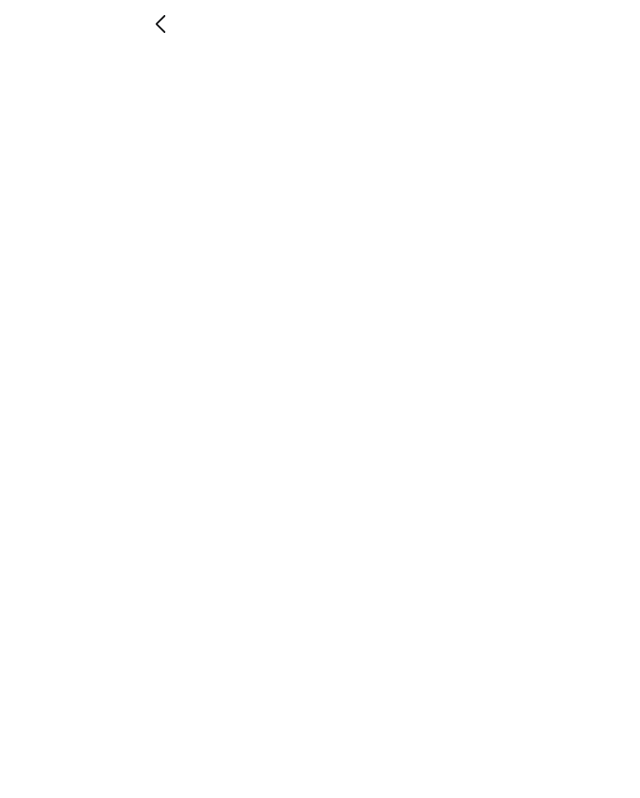
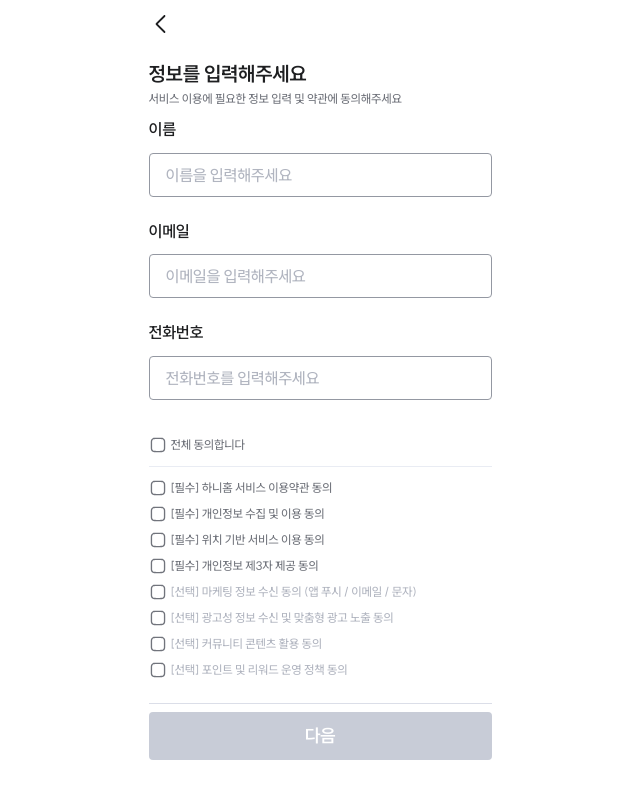
Before and after one commit to Hani-home/HaniHome_FE, a Next.js app: page /signup/info in a window 1280 px wide. Shown: the whole page, without its empty margins (320-960 px from the left). Built offline with nearby package versions, Linux system fonts and the light colour scheme.

Commit message:
feat: 회원가입 정보 입력 UI 및 로직 구현

```diff
--- a/src/app/signup/info/page.tsx
+++ b/src/app/signup/info/page.tsx
@@ -1,4 +1,95 @@
+"use client";
+
+import { useRouter } from "next/navigation";
+
+import { useState } from "react";
+
+import { validateForm } from "@/utils/validationForm";
+
+import AgreementList from "@/components/signup/AgreementList";
+import InputField from "@/components/signup/InputField";
+
+import { AgreementTerm } from "@/constants/AgreementTerm";
+
 const SignupInfoPage = () => {
-  return <></>;
+  const router = useRouter();
+  const [form, setForm] = useState({ name: "", email: "", phone: "" });
+  const [errors, setErrors] = useState({ name: "", email: "", phone: "" });
+  const [agreed, setAgreed] = useState<number[]>([]); // 약관 체크 상태
+
+  const requiredTermIds = AgreementTerm.filter(term =>
+    term.label.includes("[필수]"),
+  ).map(term => term.id);
+
+  const allRequiredChecked = requiredTermIds.every(id => agreed.includes(id));
+
+  const handleChange =
+    (key: keyof typeof form) => (e: React.ChangeEvent<HTMLInputElement>) => {
+      setForm(prev => ({ ...prev, [key]: e.target.value }));
+      if (errors[key]) {
+        setErrors(prev => ({ ...prev, [key]: "" }));
+      }
+    };
+
+  const handleSubmit = () => {
+    const newErrors = validateForm(form);
+    setErrors(newErrors);
+
+    const isFormValid = !Object.values(newErrors).some(Boolean);
+    if (isFormValid && allRequiredChecked) {
+      console.log("제출 성공", { ...form, agreed });
+      router.push("/signup/profile");
+    }
+  };
+
+  const isFormReady =
+    form.name.trim() !== "" &&
+    form.email.trim() !== "" &&
+    form.phone.trim() !== "" &&
+    allRequiredChecked;
+
+  return (
+    <div className="flex flex-col py-3">
+      <div className="flex flex-col gap-1">
+        <h1 className="text-heading2 text-gray-900">정보를 입력해주세요</h1>
+        <span className="text-cap1-med text-gray-700">
+          서비스 이용에 필요한 정보 입력 및 약관에 동의해주세요
+        </span>
+      </div>
+      <InputField
+        label="이름"
+        placeholder="이름을 입력해주세요"
+        value={form.name}
+        onChange={handleChange("name")}
+        error={errors.name}
+      />
+      <InputField
+        label="이메일"
+        placeholder="이메일을 입력해주세요"
+        value={form.email}
+        onChange={handleChange("email")}
+        error={errors.email}
+      />
+      <InputField
+        label="전화번호"
+        placeholder="전화번호를 입력해주세요"
+        value={form.phone}
+        onChange={handleChange("phone")}
+        error={errors.phone}
+      />
+      <AgreementList onChange={setAgreed} />
+
+      <div className="h-[1px] w-full bg-gray-300" />
+      <button
+        onClick={handleSubmit}
+        disabled={!isFormReady}
+        className={`text-heading3 my-2 w-full cursor-pointer rounded py-3 text-white ${
+          isFormReady ? "bg-violet" : "cursor-not-allowed bg-gray-400"
+        }`}
+      >
+        다음
+      </button>
+    </div>
+  );
 };
 export default SignupInfoPage;
--- /dev/null
+++ b/src/components/signup/AgreementItem.tsx
@@ -0,0 +1,29 @@
+"use client";
+
+import CheckIcon from "./CheckIcon";
+
+interface AgreementItemProps {
+  id: number;
+  label: string;
+  checked: boolean;
+  onClick: () => void;
+}
+
+const AgreementItem = ({ id, label, checked, onClick }: AgreementItemProps) => {
+  return (
+    <button
+      key={id}
+      onClick={onClick}
+      className="text-cap1-med flex cursor-pointer items-center gap-1 text-left"
+    >
+      <CheckIcon checked={checked} />
+      <span
+        className={label.includes("[필수]") ? "text-gray-700" : "text-gray-500"}
+      >
+        {label}
+      </span>
+    </button>
+  );
+};
+
+export default AgreementItem;
--- /dev/null
+++ b/src/components/signup/AgreementList.tsx
@@ -0,0 +1,68 @@
+"use client";
+
+import { useState } from "react";
+
+import { AgreementTerm } from "@/constants/AgreementTerm";
+
+import AgreementItem from "./AgreementItem";
+import CheckIcon from "./CheckIcon";
+
+interface AgreementListProps {
+  onChange: (checked: number[]) => void;
+}
+
+const AgreementList = ({ onChange }: AgreementListProps) => {
+  const [checkedItems, setCheckedItems] = useState<number[]>([]);
+
+  const update = (items: number[]) => {
+    setCheckedItems(items);
+    onChange(items);
+  };
+
+  const isChecked = (id: number) => checkedItems.includes(id);
+  const toggleCheck = (id: number) => {
+    update(
+      isChecked(id)
+        ? checkedItems.filter(i => i !== id)
+        : [...checkedItems, id],
+    );
+  };
+
+  const toggleAll = () => {
+    update(
+      checkedItems.length === AgreementTerm.length
+        ? []
+        : AgreementTerm.map(term => term.id),
+    );
+  };
+
+  return (
+    <div className="flex flex-col py-6">
+      {/* 전체 동의 */}
+      <button
+        onClick={toggleAll}
+        className="text-cap1-med flex cursor-pointer items-center gap-1 text-gray-700"
+      >
+        <CheckIcon checked={checkedItems.length === AgreementTerm.length} />
+        전체 동의합니다
+      </button>
+
+      <hr className="my-3 border-t border-gray-200" />
+
+      {/* 개별 항목 */}
+      <div className="flex flex-col gap-2">
+        {AgreementTerm.map(term => (
+          <AgreementItem
+            key={term.id}
+            id={term.id}
+            label={term.label}
+            checked={isChecked(term.id)}
+            onClick={() => toggleCheck(term.id)}
+          />
+        ))}
+      </div>
+    </div>
+  );
+};
+
+export default AgreementList;
--- /dev/null
+++ b/src/components/signup/CheckIcon.tsx
@@ -0,0 +1,27 @@
+"use client";
+
+import EmptyCheck from "@/public/svgs/signup/empty-check.svg";
+import FilledCheck from "@/public/svgs/signup/filled-check.svg";
+
+interface CheckIconProps {
+  checked: boolean;
+}
+
+const CheckIcon = ({ checked }: CheckIconProps) => {
+  return (
+    <div className="relative h-[18px] w-[18px]">
+      <EmptyCheck
+        className={`absolute inset-0 transition-opacity duration-150 ${
+          checked ? "opacity-0" : "opacity-100"
+        }`}
+      />
+      <FilledCheck
+        className={`absolute inset-0 transition-opacity duration-150 ${
+          checked ? "opacity-100" : "opacity-0"
+        }`}
+      />
+    </div>
+  );
+};
+
+export default CheckIcon;
--- /dev/null
+++ b/src/components/signup/InputField.tsx
@@ -0,0 +1,42 @@
+import clsx from "clsx";
+
+interface InputFieldProps {
+  label: string;
+  placeholder: string;
+  value: string;
+  onChange: (e: React.ChangeEvent<HTMLInputElement>) => void;
+  error?: string;
+  type?: string;
+}
+
+const InputField = ({
+  label,
+  placeholder,
+  value,
+  onChange,
+  error,
+  type = "text",
+}: InputFieldProps) => {
+  const hasError = Boolean(error);
+
+  return (
+    <div className="flex flex-col gap-3 py-3">
+      <label className="text-body1-sb text-gray-900">{label}</label>
+      <div className="flex flex-col gap-1">
+        <input
+          type={type}
+          placeholder={placeholder}
+          value={value}
+          onChange={onChange}
+          className={clsx(
+            "text-body1-med h-[44px] rounded-sm border px-4 py-3 placeholder:text-gray-500 focus:border-gray-900 focus:outline-none",
+            value.trim() ? "border-gray-900" : "border-gray-600",
+          )}
+        />
+        {hasError && <span className="text-cap1-med text-red">{error}</span>}
+      </div>
+    </div>
+  );
+};
+
+export default InputField;
--- /dev/null
+++ b/src/constants/AgreementTerm.ts
@@ -0,0 +1,10 @@
+export const AgreementTerm = [
+  { id: 1, label: "[필수] 하니홈 서비스 이용약관 동의" },
+  { id: 2, label: "[필수] 개인정보 수집 및 이용 동의" },
+  { id: 3, label: "[필수] 위치 기반 서비스 이용 동의" },
+  { id: 4, label: "[필수] 개인정보 제3자 제공 동의" },
+  { id: 5, label: "[선택] 마케팅 정보 수신 동의 (앱 푸시 / 이메일 / 문자)" },
+  { id: 6, label: "[선택] 광고성 정보 수신 및 맞춤형 광고 노출 동의" },
+  { id: 7, label: "[선택] 커뮤니티 콘텐츠 활용 동의" },
+  { id: 8, label: "[선택] 포인트 및 리워드 운영 정책 동의" },
+];
--- /dev/null
+++ b/src/utils/validationForm.ts
@@ -0,0 +1,25 @@
+export const nameRegex = /^[가-힣a-zA-Z]{2,20}$/;
+export const emailRegex = /^[^\s@]+@[^\s@]+\.[^\s@]+$/;
+export const phoneRegex = /^01[016789]-?\d{3,4}-?\d{4}$/;
+
+export const validateForm = (form: {
+  name: string;
+  email: string;
+  phone: string;
+}) => {
+  const newErrors = { name: "", email: "", phone: "" };
+
+  if (!form.name.trim() || !nameRegex.test(form.name)) {
+    newErrors.name = "이름을 올바르게 입력해주세요";
+  }
+
+  if (!form.email.trim() || !emailRegex.test(form.email)) {
+    newErrors.email = "이메일을 올바르게 입력해주세요";
+  }
+
+  if (!form.phone.trim() || !phoneRegex.test(form.phone)) {
+    newErrors.phone = "전화번호를 올바르게 입력해주세요";
+  }
+
+  return newErrors;
+};
```
Also changed, not shown: public/svgs/signup/empty-check.svg (added), public/svgs/signup/filled-check.svg (added).
